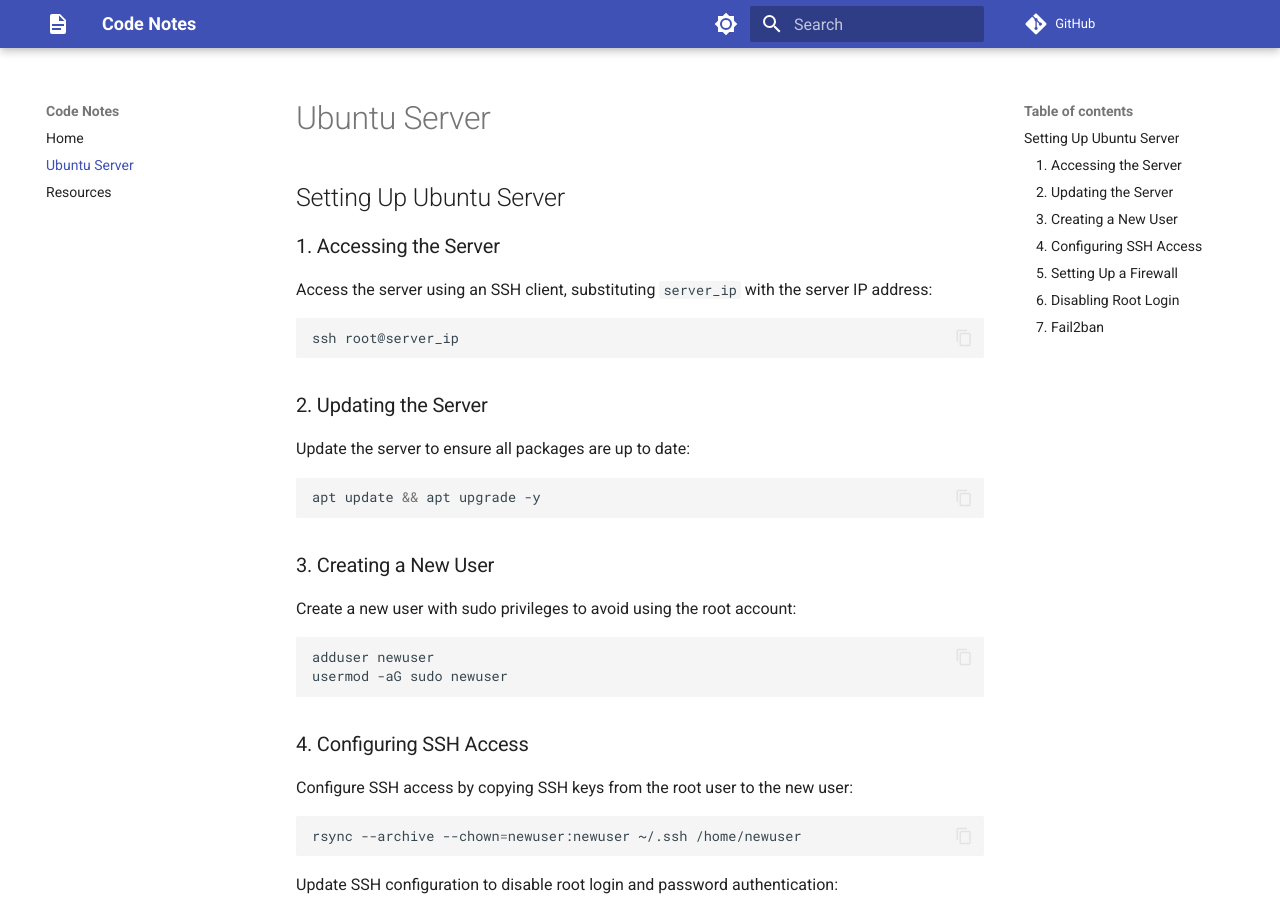
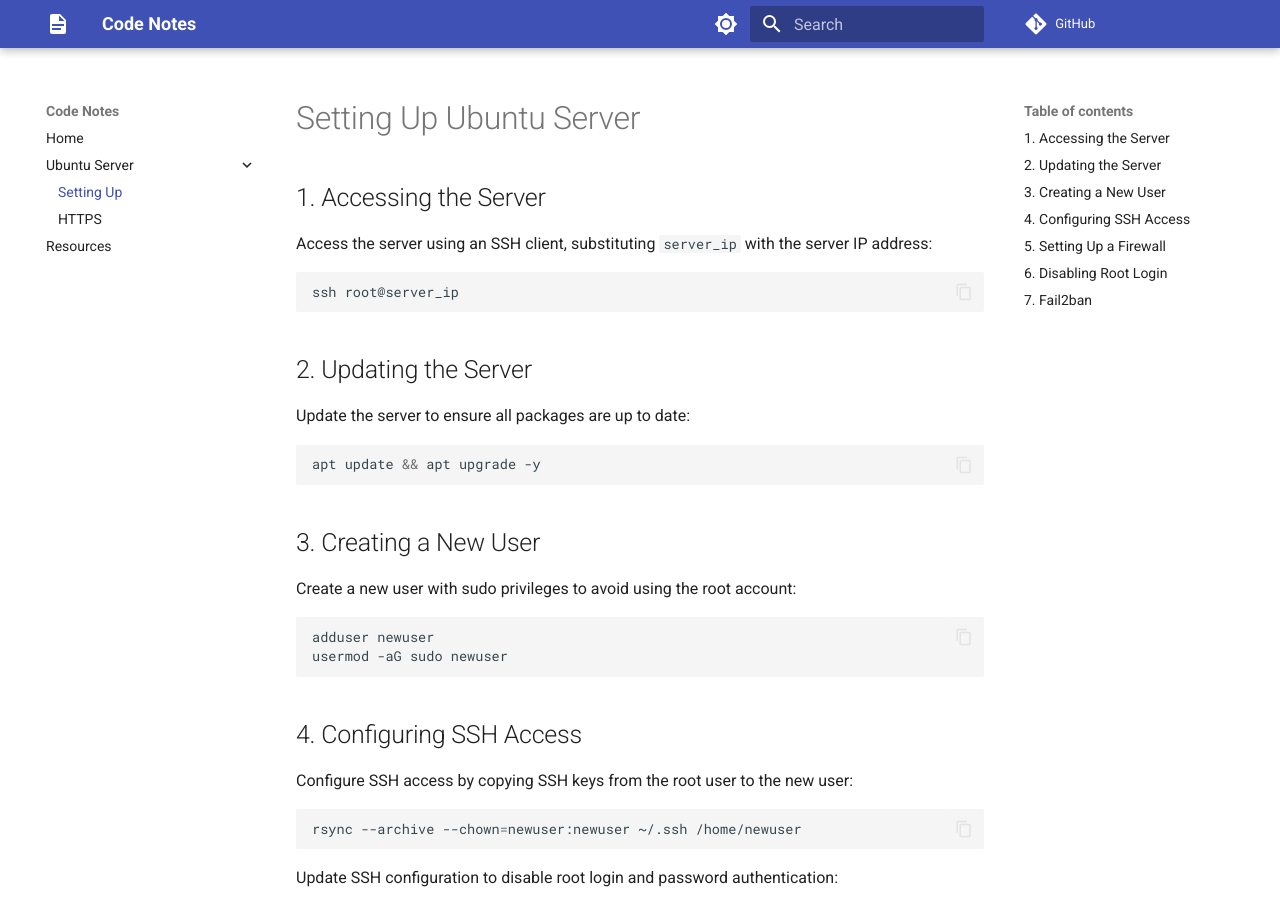
Before and after one commit to casantosmu/code-notes, an MkDocs documentation site: the page built from docs/ubuntu-server/setting-up.md, in a window 1280 px wide and 900 px high. Built offline with MkDocs 1.6.1 and Material for MkDocs 9.7.7, drawn with Linux system fonts in a browser that asks for light colours; plug-ins that fetch from the network failed and are left out; comment, search, counter and statistics services are not loaded.

````diff
--- a/docs/ubuntu-server.md
+++ b/docs/ubuntu-server/setting-up.md
@@ -1,8 +1,6 @@
-# Ubuntu Server
+# Setting Up Ubuntu Server
 
-## Setting Up Ubuntu Server
-
-### 1. Accessing the Server
+## 1. Accessing the Server
 
 Access the server using an SSH client, substituting `server_ip` with the server IP address:
 
@@ -10,7 +8,7 @@ Access the server using an SSH client, substituting `server_ip` with the server
 ssh root@server_ip
 ```
 
-### 2. Updating the Server
+## 2. Updating the Server
 
 Update the server to ensure all packages are up to date:
 
@@ -18,7 +16,7 @@ Update the server to ensure all packages are up to date:
 apt update && apt upgrade -y
 ```
 
-### 3. Creating a New User
+## 3. Creating a New User
 
 Create a new user with sudo privileges to avoid using the root account:
 
@@ -27,7 +25,7 @@ adduser newuser
 usermod -aG sudo newuser
 ```
 
-### 4. Configuring SSH Access
+## 4. Configuring SSH Access
 
 Configure SSH access by copying SSH keys from the root user to the new user:
 
@@ -58,7 +56,7 @@ Restart the SSH service:
 systemctl restart ssh
 ```
 
-### 5. Setting Up a Firewall
+## 5. Setting Up a Firewall
 
 Configure the firewall to allow essential services:
 
@@ -67,7 +65,7 @@ ufw allow OpenSSH
 ufw enable
 ```
 
-### 6. Disabling Root Login
+## 6. Disabling Root Login
 
 Disable root login for additional security:
 
@@ -75,7 +73,7 @@ Disable root login for additional security:
 passwd -l root
 ```
 
-### 7. Fail2ban
+## 7. Fail2ban
 
 Install Fail2ban to protect the server from brute-force attacks:
 
--- a/mkdocs.yaml
+++ b/mkdocs.yaml
@@ -6,7 +6,9 @@ repo_url: https://github.com/casantosmu/code-notes
 
 nav:
   - Home: index.md
-  - Ubuntu Server: ubuntu-server.md
+  - Ubuntu Server:
+      - Setting Up: ubuntu-server/setting-up.md
+      - HTTPS: ubuntu-server/https.md
   - Resources: resources.md
 
 theme:
````
Also changed, not shown: docs/ubuntu-server/https.md (added, +7 -0 lines).
